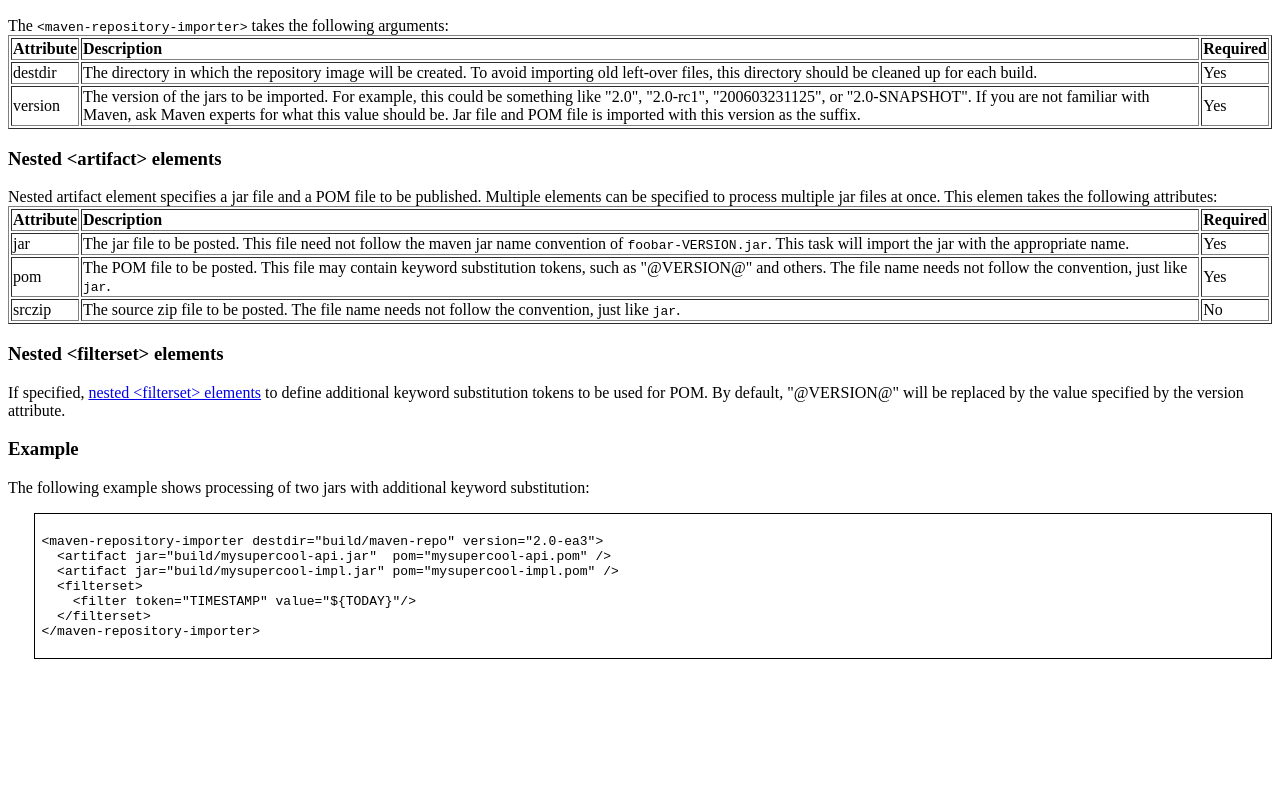
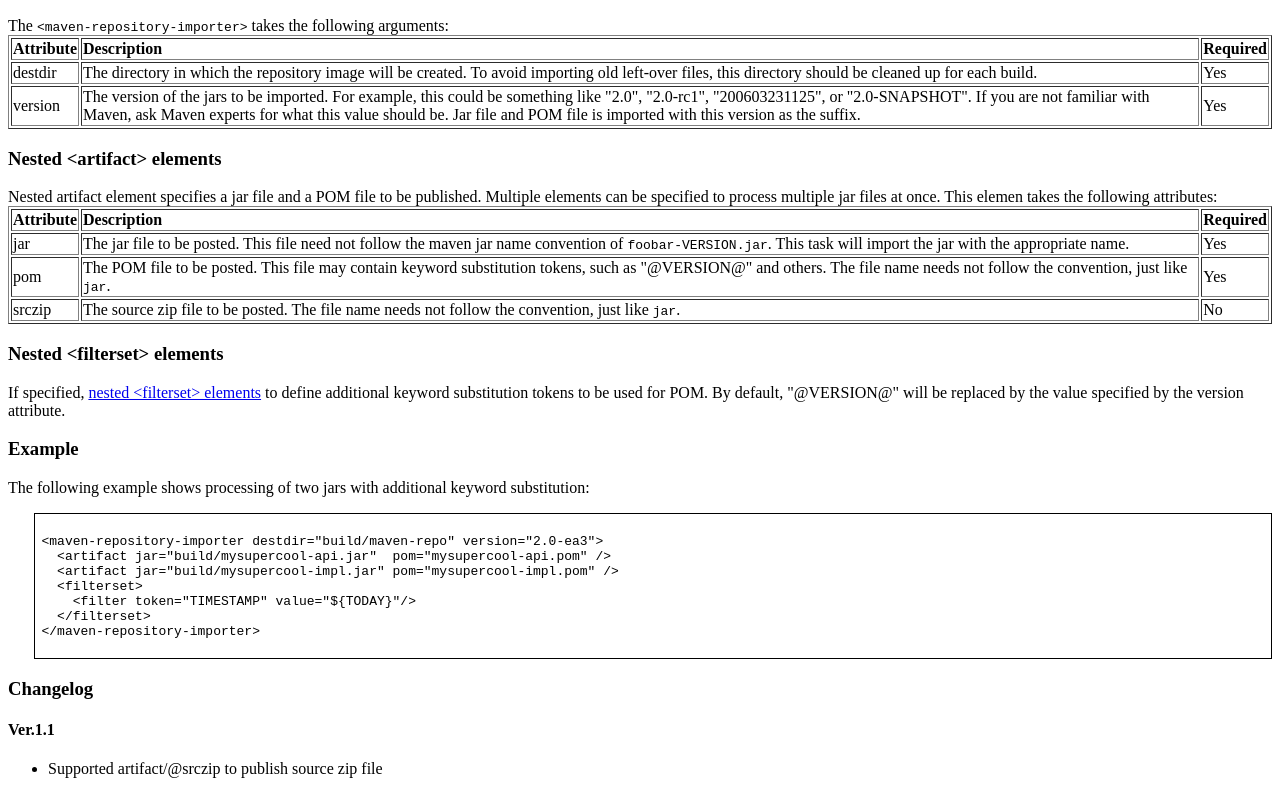
Before and after one commit to kohsuke/maven-repository-importer, a plain HTML site: page doc/index.html in a window 1280 px wide. Shown: the part 1308-2102 px from the top of the page. Before the commit the page ends 1980 px from the top, so only its background shows below. Drawn offline with Linux system fonts and the light colour scheme.

Commit message:
updated doc

```diff
--- a/doc/index.html
+++ b/doc/index.html
@@ -12,7 +12,7 @@
 <body>
 	<h1>Maven Repository Importer</h1>
 	<div align=right>
-		$Id: index.html,v 1.3 2006-05-02 20:18:12 kohsuke Exp $<br>
+		$Id: index.html,v 1.4 2006-05-02 20:19:48 kohsuke Exp $<br>
 		<a href="mailto:Kohsuke.Kawaguchi@Sun.COM">Kohsuke Kawaguchi</a><br>
 		<a href="https://maven-repository-importer.dev.java.net/source/browse/*checkout*/maven-repository-importer/maven-repository-importer/doc/index.html">
       Latest version of this document</a>
@@ -181,5 +181,11 @@
   </filterset>
 </maven-repository-importer>
 </xmp></pre>
+
+	<h3>Changelog</h3>
+	<h4>Ver.1.1</h4>
+	<ul>
+		<li>Supported artifact/@srczip to publish source zip file
+	</ul>
 </body>
 </html>
```
